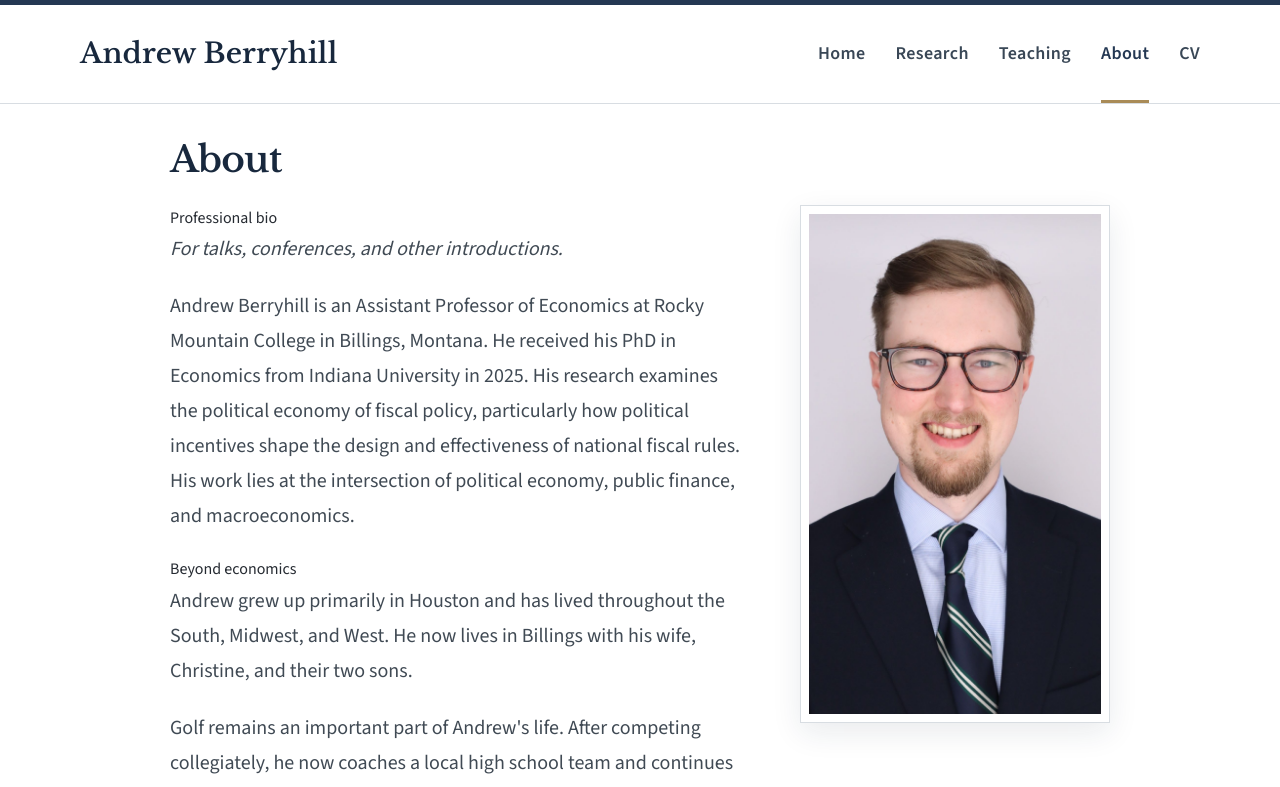
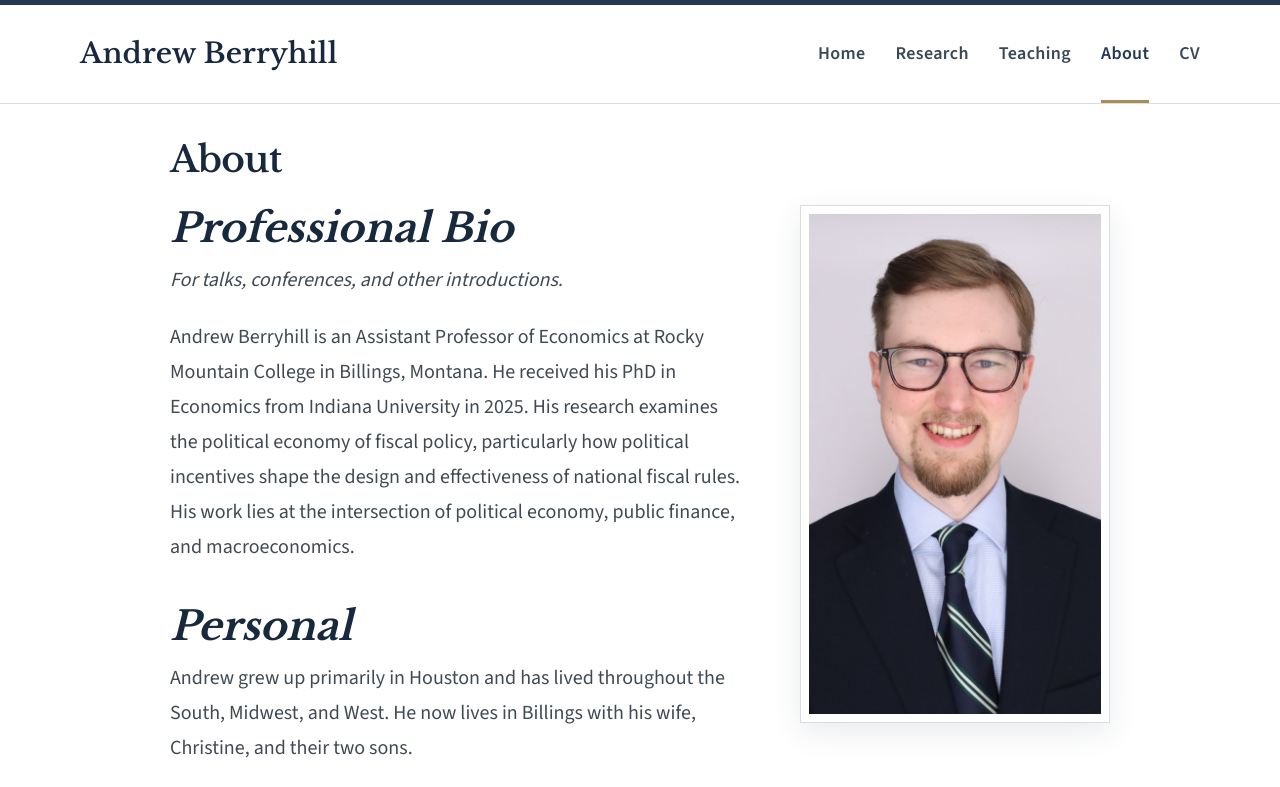
Before and after one commit to andrewberryhill/andrewberryhill.github.io, a Next.js app: page /short-bio in a window 1280 px wide. Shown: the top 787 px of the page. Built offline with nearby package versions, Linux system fonts and the light colour scheme.

Commit message:
Restyle About page subheaders

```diff
--- a/app/globals.css
+++ b/app/globals.css
@@ -153,6 +153,8 @@ a:hover { text-decoration: underline; text-underline-offset: 3px; }
 .bio-page { min-height: 0; padding-top: 36px; padding-bottom: 64px; }
 .bio-page .page-heading { margin-bottom: 26px; }
 .bio-layout { display: grid; grid-template-columns: 1fr 310px; gap: 58px; align-items: start; }
+.bio-copy h2 { margin: 0 0 12px; color: var(--navy-dark); font-family: var(--font-serif), Georgia, serif; font-size: clamp(32px, 4vw, 40px); font-style: italic; font-weight: 700; line-height: 1.15; }
+.bio-copy p + h2 { margin-top: 38px; }
 .bio-copy p { margin: 0 0 22px; color: #404a54; font-size: 20px; line-height: 1.75; }
 .bio-portrait { padding: 8px; border: 1px solid var(--line); box-shadow: 0 10px 28px rgba(24, 40, 61, .09); }
 .bio-portrait img { display: block; width: 100%; height: auto; }
--- a/app/short-bio/page.tsx
+++ b/app/short-bio/page.tsx
@@ -18,13 +18,13 @@ export default function ShortBioPage() {
 
         <div className="bio-layout">
           <div className="bio-copy">
-            <h2>Professional bio</h2>
+            <h2>Professional Bio</h2>
             <p><em>For talks, conferences, and other introductions.</em></p>
             <p>
               Andrew Berryhill is an Assistant Professor of Economics at Rocky Mountain College in Billings, Montana. He received his PhD in Economics from Indiana University in 2025. His research examines the political economy of fiscal policy, particularly how political incentives shape the design and effectiveness of national fiscal rules. His work lies at the intersection of political economy, public finance, and macroeconomics.
             </p>
 
-            <h2>Beyond economics</h2>
+            <h2>Personal</h2>
             <p>
               Andrew grew up primarily in Houston and has lived throughout the South, Midwest, and West. He now lives in Billings with his wife, Christine, and their two sons.
             </p>
```
